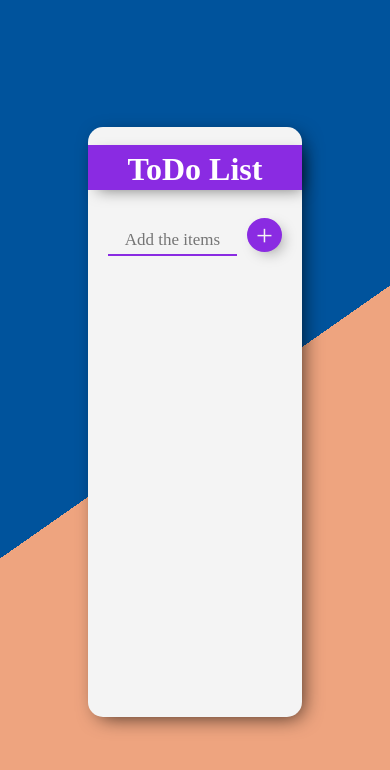
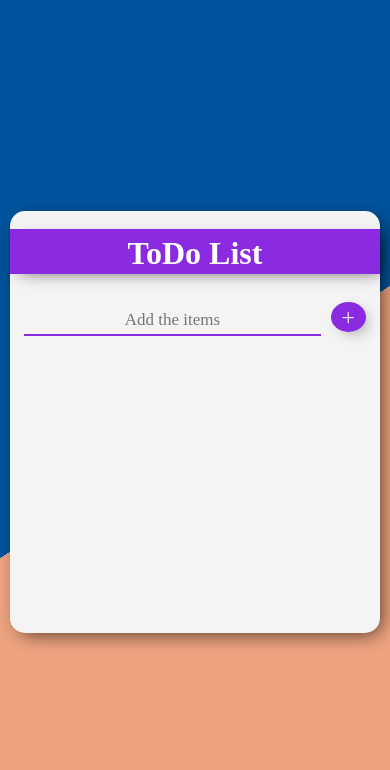
Before and after one commit to Jahanzaib0070/todolist, a React (Vite) app: page / in a window 390 px wide. Shown: the top 770 px of the page. Built offline with nearby package versions, Linux system fonts and the light colour scheme.

Commit message:
Update index.css

```diff
--- a/src/index.css
+++ b/src/index.css
@@ -5,18 +5,18 @@
   font-family:'Times New Roman', Times, serif;
 }
 
+body{
+  background: linear-gradient(145deg, #00539CFF 50%, #EEA47FFF 50%);
+
+}
+
 .main_div{
   width: 100%;
   height: 100vh;
-  background: linear-gradient(145deg, #00539CFF 50%, #EEA47FFF 50%);
   display: flex;
   justify-content: center;
   align-items: center;
   text-align: center;
-}
-
-.list{
-  list-style: none;
 }
 
 .center_div{
@@ -25,6 +25,15 @@
   background-color: #f4f4f4;
   box-shadow: 5px 5px 20px -5px rgba(0, 0, 0, 0.75);
   border-radius: 15px;
+  display: inline-block;
+}
+.container{
+  overflow-y: auto; /* Enables vertical scrolling if needed */
+  overflow-x: hidden; /* Disables horizontal scrolling */
+  width: 300px;
+  height: 210px;
+  margin-top: 30px;
+  padding: 2px;
 }
 
 h1{
@@ -69,12 +78,7 @@ button:hover{
 
 }
 
-ol{
-  margin-top: 30px;
-}
-
-ol li{
-  padding-left: opx;
+ul li{
   text-align: left;
   font-size: 18px;
   min-height: 40px;
@@ -82,8 +86,8 @@ ol li{
   align-items: center;
   color: blueviolet;
   text-transform: capitalize;
-  /* border-bottom: 1px solid grey; */
   margin-left: 40px;
+  word-break:break-all;
 }
 
 .todo_style{
@@ -112,9 +116,40 @@ ol li{
   color: crimson;
 }
 
-@media(max-width:768px){
-  .center_div{
-    width: 55%;
+@media(max-width: 768px) {
+  .center_div {
+    width: 90%;
+    height: 60vh; /* Adjust height for smaller screens */
   }
 
+  input {
+    width: 80%; /* Adjust input width for smaller screens */
+  }
+
+  .todo_style .fa-times {
+    margin: 0 15px 0 15px;
+    display: flex;
+    justify-content: center;
+    align-items: center;
+  }
 }
+
+@media(max-width: 480px) {
+  .center_div {
+    width: 95%;
+    height: 50vh; /* Further adjust height for very small screens */
+  }
+
+  input {
+    width: 80%; /* Adjust input width for very small screens */
+  }
+
+  ul li {
+    font-size: 16px; /* Adjust font size for better readability on small screens */
+    margin-left: 5px; /* Adjusted margin for very small screens */
+  }
+
+  button {
+    font-size: 24px; /* Adjust button font size for small screens */
+  }
+}
```
